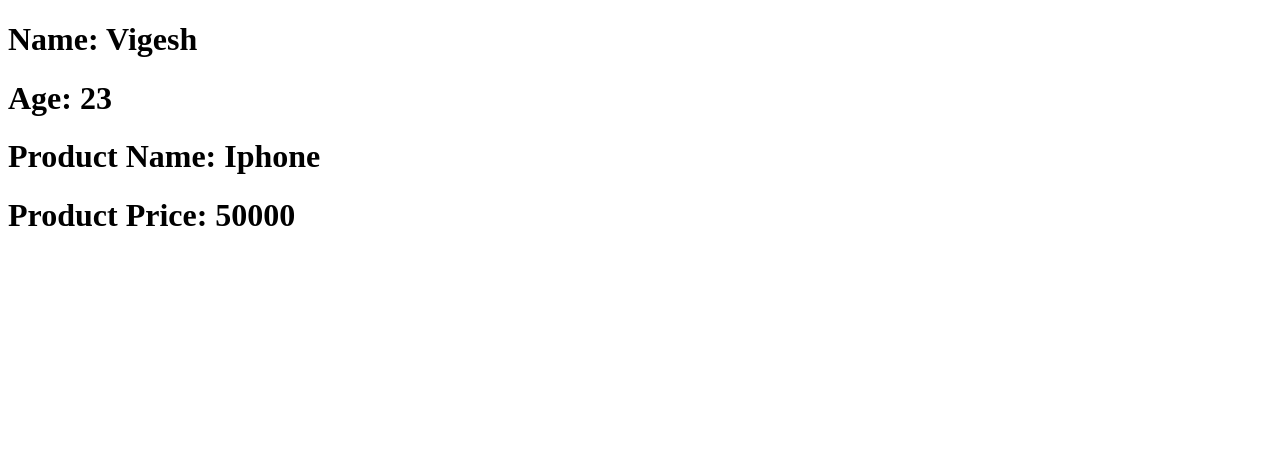
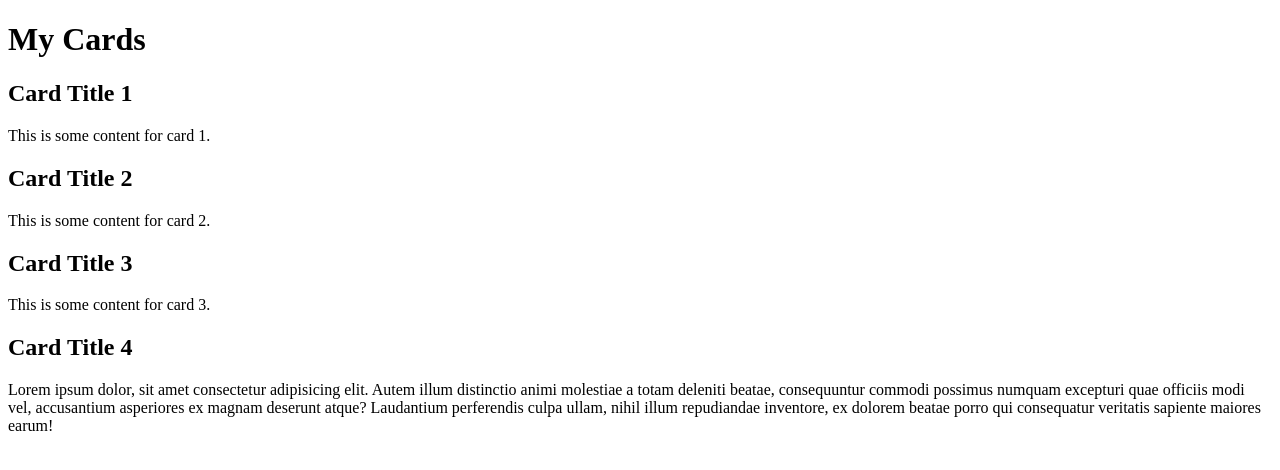
Before and after one commit to Vigesh2002/self_learn_and_project, a React (Vite) app in the folder ReactJs/react_course_learning/: page / in a window 1280 px wide. Shown: the top 470 px of the page. Built offline with nearby package versions, Linux system fonts and the light colour scheme.

Commit message:
Props Children done

```diff
--- a/ReactJs/react_course_learning/src/App.jsx
+++ b/ReactJs/react_course_learning/src/App.jsx
@@ -4,6 +4,7 @@
 import Index2 from './Components/01.Fundamentals/List of Data/Index2'
 import Index3 from './Components/01.Fundamentals/Props/Index3'
 import Index4 from './Components/01.Fundamentals/Props Destructuring/Index4'
+import Index5 from './Components/01.Fundamentals/Props Children/Index5'
 
 const App = () => {
   return (
@@ -12,7 +13,8 @@
       {/* <Index1/> */}
       {/* <Index2/> */}
       {/* <Index3/> */}
-      <Index4/>
+      {/* <Index4/> */}
+      <Index5/>
     </div>
   )
 }
--- /dev/null
+++ b/ReactJs/react_course_learning/src/Components/01.Fundamentals/Props Children/Index5.jsx
@@ -0,0 +1,28 @@
+import React from "react";
+import Card from "./components/Card";
+
+const Index5 = () => {
+  return (
+    <div>
+      <h1>My Cards</h1>
+      <Card>
+        <h2>Card Title 1</h2>
+        <p>This is some content for card 1.</p>
+      </Card>
+      <Card>
+        <h2>Card Title 2</h2>
+        <p>This is some content for card 2.</p>
+      </Card>
+      <Card>
+        <h2>Card Title 3</h2>
+        <p>This is some content for card 3.</p>
+      </Card>
+      <Card>
+      <h2>Card Title 4</h2>
+        <p>Lorem ipsum dolor, sit amet consectetur adipisicing elit. Autem illum distinctio animi molestiae a totam deleniti beatae, consequuntur commodi possimus numquam excepturi quae officiis modi vel, accusantium asperiores ex magnam deserunt atque? Laudantium perferendis culpa ullam, nihil illum repudiandae inventore, ex dolorem beatae porro qui consequatur veritatis sapiente maiores earum!</p>
+      </Card>
+    </div>
+  );
+};
+
+export default Index5;
--- /dev/null
+++ b/ReactJs/react_course_learning/src/Components/01.Fundamentals/Props Children/components/Card.jsx
@@ -0,0 +1,11 @@
+import React from 'react'
+
+const Card = ({ children }) => {
+  return (
+    <div>
+      {children}
+    </div>
+  )
+}
+
+export default Card
```
